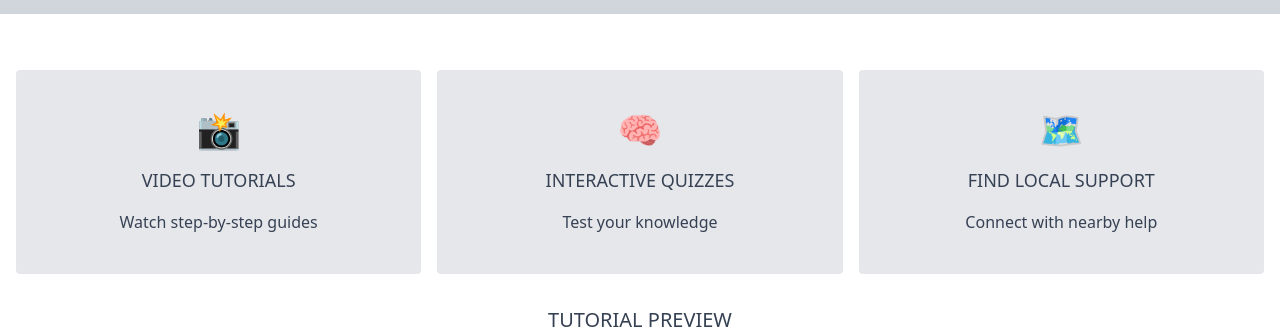
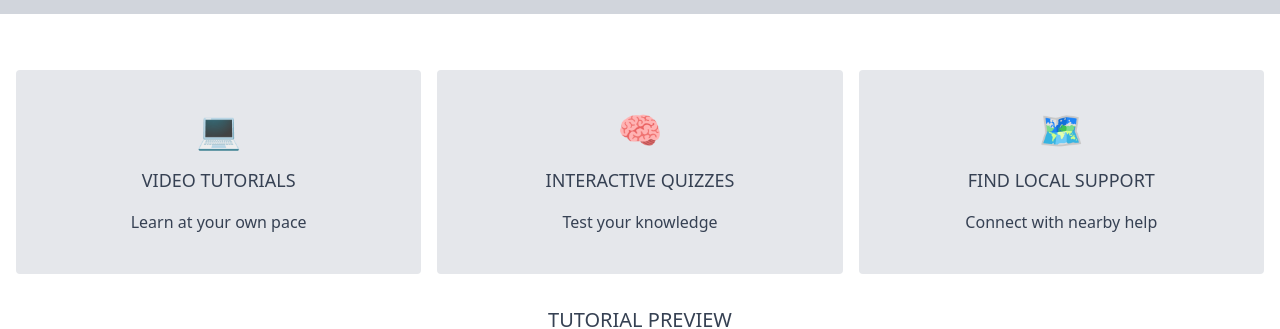
Before and after one commit to ayazb7/team-3-project, a React (Vite) app in the folder frontend/team-3-project/: page / in a window 1280 px wide. Shown: the part 272-601 px from the top of the page. Built offline with nearby package versions, Linux system fonts and the light colour scheme.

Commit message:
add feature block component

```diff
--- a/frontend/team-3-project/src/App.jsx
+++ b/frontend/team-3-project/src/App.jsx
@@ -5,6 +5,7 @@ import "./App.css";
 import placeholderData from "./data/placeholder.json";
 import { DataProvider, dataContext } from "./context/DataContext";
 import VideoCardList from "./components/VideoCardList";
+import { FeatureBlock } from "./components";
 
 {
   /* All work is proof of concept and will need to be refactored and optimized later */
@@ -26,23 +27,23 @@ function App() {
       {/* alot of repated flex definitions here, could create custom class later */}
       <div className="flex flex-col gap-4 justify-center items-center w-full min-h-3/4 text-gray-700">
         <div className="flex w-full flex-col justify-center items-center text-center gap-4 md:p-4 md:flex-row items-stretch">
-          <div className="flex flex-col justify-center items-center w-full text-center gap-4 bg-gray-200 p-10 rounded">
-            <p className="text-4xl">📸</p>
-            <p className="text-lg">VIDEO TUTORIALS</p>
-            <p className="font-thin">Watch step-by-step guides</p>
-          </div>
+          <FeatureBlock
+            icon="💻"
+            title="VIDEO TUTORIALS"
+            description="Learn at your own pace"
+          />
 
-          <div className="flex flex-col justify-center items-center w-full text-center gap-4 bg-gray-200 p-10 rounded">
-            <p className="text-4xl">🧠</p>
-            <p className="text-lg">INTERACTIVE QUIZZES</p>
-            <p className="font-thin">Test your knowledge</p>
-          </div>
+          <FeatureBlock
+            icon="🧠"
+            title="INTERACTIVE QUIZZES"
+            description="Test your knowledge"
+          />
 
-          <div className="flex flex-col justify-center items-center w-full text-center gap-4 bg-gray-200 p-10 rounded">
-            <p className="text-4xl">🗺️</p>
-            <p className="text-lg">FIND LOCAL SUPPORT</p>
-            <p className="font-thin">Connect with nearby help</p>
-          </div>
+          <FeatureBlock
+            icon="🗺️"
+            title="FIND LOCAL SUPPORT"
+            description="Connect with nearby help"
+          />
         </div>
         <p className="h-full text-xl text-gray-700 font-medium">
           TUTORIAL PREVIEW
--- /dev/null
+++ b/frontend/team-3-project/src/components/FeatureBlock.jsx
@@ -0,0 +1,13 @@
+import React from "react";
+
+const FeatureBlock = ({ title, description, icon }) => {
+  return (
+    <div className="flex flex-col justify-center items-center w-full text-center gap-4 bg-gray-200 p-10 rounded">
+      <p className="text-4xl">{icon}</p>
+      <p className="text-lg">{title}</p>
+      <p className="font-thin">{description}</p>
+    </div>
+  );
+};
+
+export default FeatureBlock;
--- /dev/null
+++ b/frontend/team-3-project/src/components/Index.jsx
@@ -0,0 +1,5 @@
+import VideoCard from "./VideoCard";
+import VideoList from "./VideoCardList";
+import FeatureBlock from "./FeatureBlock";
+
+export { VideoCard, VideoList, FeatureBlock };
```
